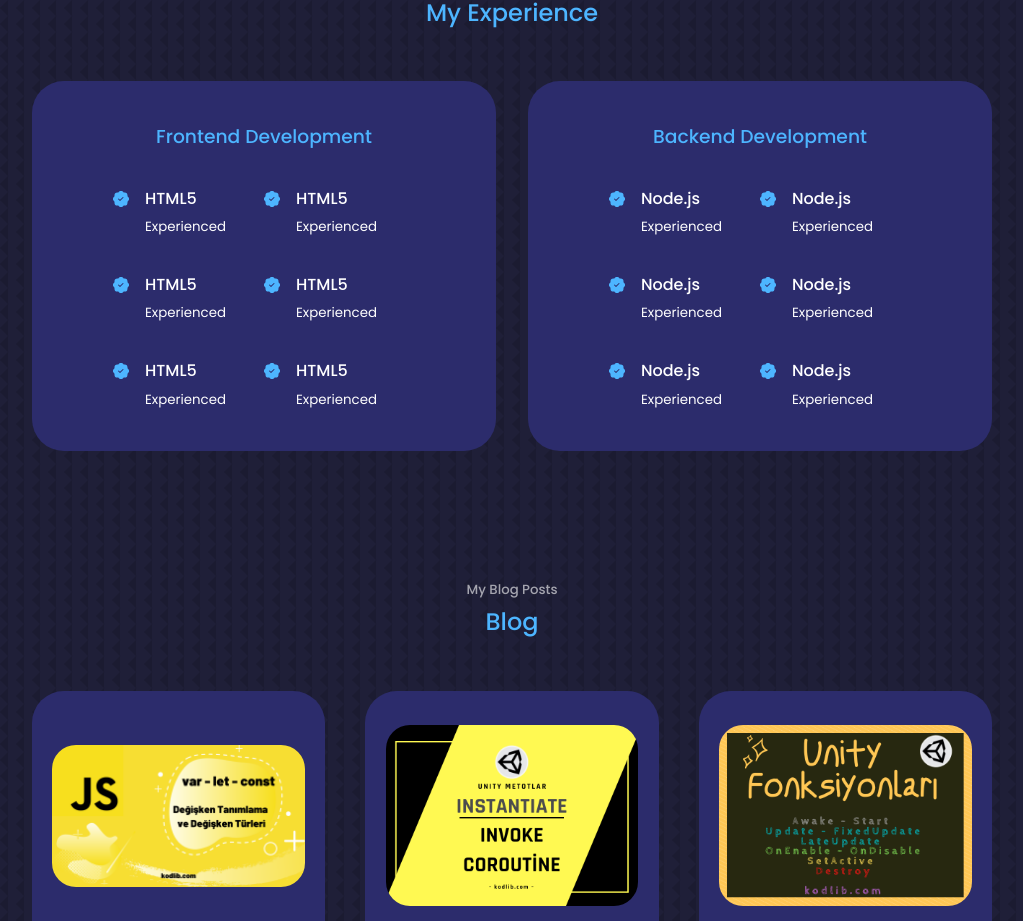
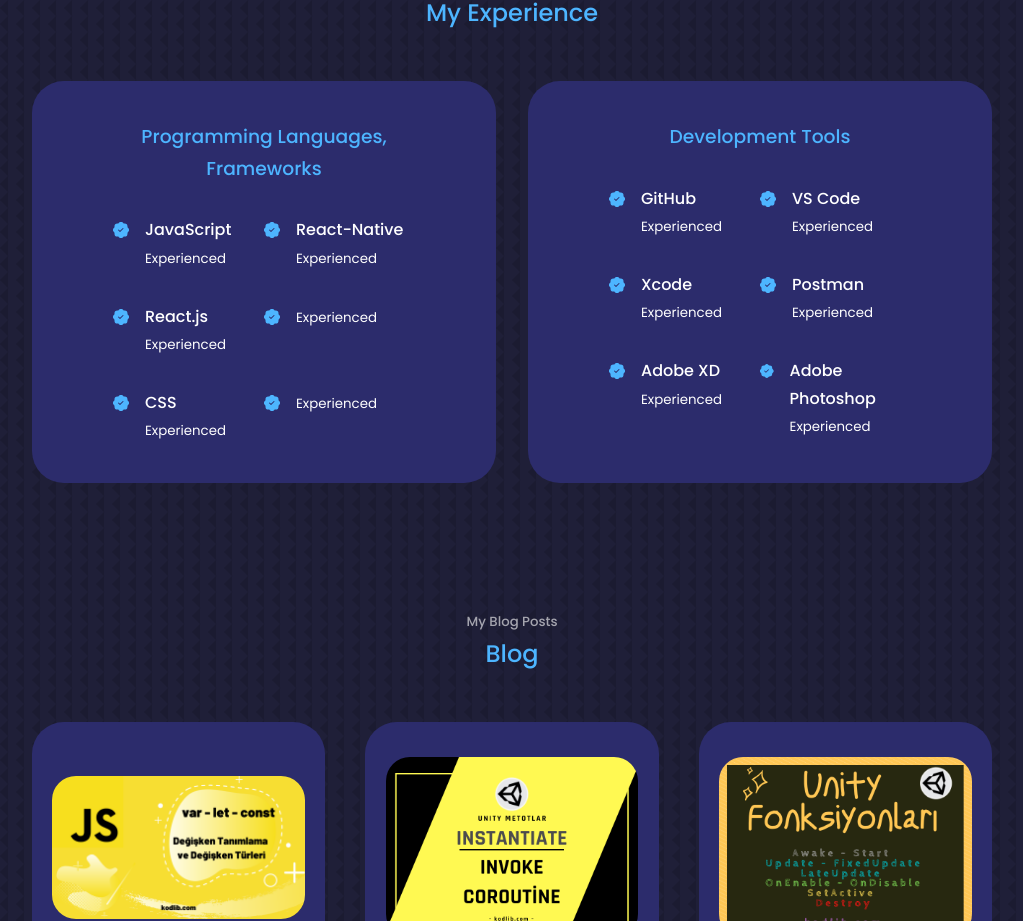
Before and after one commit to ismailonur/ismailonur-portfolio, a React (Create React App) app: page / in a window 1280 px wide. Shown: the part 1680-2601 px from the top of the page, without its empty margins (128-1151 px from the left). Built offline with nearby package versions, Linux system fonts and the light colour scheme.

Commit message:
Edited Experience

```diff
--- a/src/screens/experience/Experience.jsx
+++ b/src/screens/experience/Experience.jsx
@@ -11,43 +11,47 @@
 
       <div className='container experience__container'>
         <div className='experience__frontend'>
-          <h3>Frontend Development</h3>
+          <h3>Programming Languages, Frameworks</h3>
           <div className='experience__content'>
             <article className='experience__details'>
-              <BsPatchCheckFill className='experience__details-icon'/>
+              <BsPatchCheckFill className='experience__details-icon' />
               <div>
-                <h4>HTML5</h4>
+                <h4>JavaScript</h4>
                 <small className='test-light'>Experienced</small>
               </div>
             </article>
             <article className='experience__details'>
-              <BsPatchCheckFill className='experience__details-icon'/>
+              <BsPatchCheckFill className='experience__details-icon' />
               <div>
-                <h4>HTML5</h4>
+                <h4>React-Native</h4>
                 <small className='test-light'>Experienced</small>
               </div>
-            </article>            <article className='experience__details'>
-              <BsPatchCheckFill className='experience__details-icon'/>
+            </article>
+            <article className='experience__details'>
+              <BsPatchCheckFill className='experience__details-icon' />
               <div>
-                <h4>HTML5</h4>
+                <h4>React.js</h4>
                 <small className='test-light'>Experienced</small>
               </div>
-            </article>            <article className='experience__details'>
-              <BsPatchCheckFill className='experience__details-icon'/>
+            </article>
+            <article className='experience__details'>
+              <BsPatchCheckFill className='experience__details-icon' />
               <div>
-                <h4>HTML5</h4>
+                <h4></h4>
                 <small className='test-light'>Experienced</small>
               </div>
-            </article>            <article className='experience__details'>
-              <BsPatchCheckFill className='experience__details-icon'/>
+            </article>
+            <article className='experience__details'>
+              <BsPatchCheckFill className='experience__details-icon' />
               <div>
-                <h4>HTML5</h4>
+                <h4>CSS</h4>
                 <small className='test-light'>Experienced</small>
               </div>
-            </article>            <article className='experience__details'>
-              <BsPatchCheckFill className='experience__details-icon'/>
+            </article>
+            <article className='experience__details'>
+              <BsPatchCheckFill className='experience__details-icon' />
               <div>
-                <h4>HTML5</h4>
+                <h4></h4>
                 <small className='test-light'>Experienced</small>
               </div>
             </article>
@@ -55,43 +59,47 @@
         </div>
 
         <div className='experience__backend'>
-          <h3>Backend Development</h3>
+          <h3>Development Tools</h3>
           <div className='experience__content'>
             <article className='experience__details'>
-              <BsPatchCheckFill className='experience__details-icon'/>
+              <BsPatchCheckFill className='experience__details-icon' />
               <div>
-                <h4>Node.js</h4>
+                <h4>GitHub</h4>
                 <small className='test-light'>Experienced</small>
               </div>
             </article>
             <article className='experience__details'>
-              <BsPatchCheckFill className='experience__details-icon'/>
+              <BsPatchCheckFill className='experience__details-icon' />
               <div>
-                <h4>Node.js</h4>
+                <h4>VS Code</h4>
                 <small className='test-light'>Experienced</small>
               </div>
-            </article>            <article className='experience__details'>
-              <BsPatchCheckFill className='experience__details-icon'/>
+            </article>
+            <article className='experience__details'>
+              <BsPatchCheckFill className='experience__details-icon' />
               <div>
-                <h4>Node.js</h4>
+                <h4>Xcode</h4>
                 <small className='test-light'>Experienced</small>
               </div>
-            </article>            <article className='experience__details'>
-              <BsPatchCheckFill className='experience__details-icon'/>
+            </article>
+            <article className='experience__details'>
+              <BsPatchCheckFill className='experience__details-icon' />
               <div>
-                <h4>Node.js</h4>
+                <h4>Postman</h4>
                 <small className='test-light'>Experienced</small>
               </div>
-            </article>            <article className='experience__details'>
-              <BsPatchCheckFill className='experience__details-icon'/>
+            </article>
+            <article className='experience__details'>
+              <BsPatchCheckFill className='experience__details-icon' />
               <div>
-                <h4>Node.js</h4>
+                <h4>Adobe XD</h4>
                 <small className='test-light'>Experienced</small>
               </div>
-            </article>            <article className='experience__details'>
-              <BsPatchCheckFill className='experience__details-icon'/>
+            </article>
+            <article className='experience__details'>
+              <BsPatchCheckFill className='experience__details-icon' />
               <div>
-                <h4>Node.js</h4>
+                <h4>Adobe Photoshop</h4>
                 <small className='test-light'>Experienced</small>
               </div>
             </article>
```
